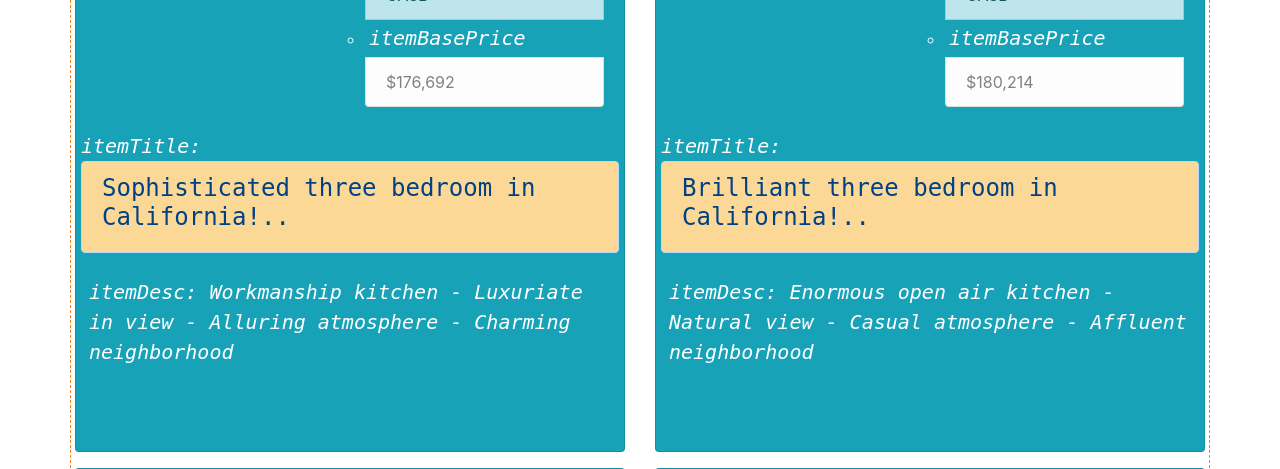
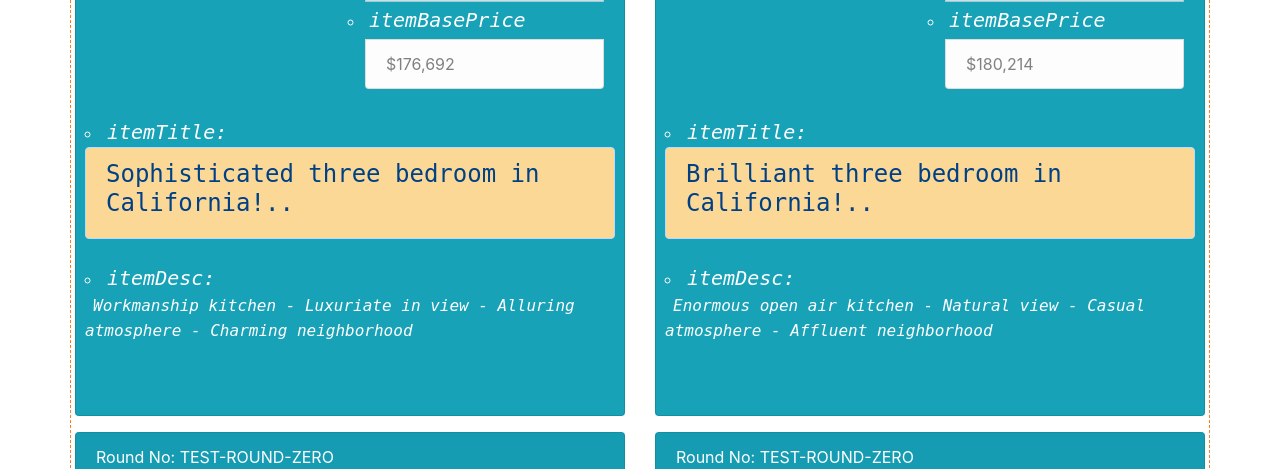
Before and after one commit to attila5287/pr3-machineLearning, a Flask app: page / in a window 1280 px wide. Shown: the part 2228-2697 px from the top of the page. Run offline with Flask 2, Linux system fonts and the light colour scheme; some libraries are stand-ins or nearby versions.

Commit message:
touch-up on html document for better web display of items

```diff
--- a/templates/testTenItems.html
+++ b/templates/testTenItems.html
@@ -201,11 +201,15 @@
                                 </div>
                             </div><br>
                             <div class="row ">
-                                <i> itemTitle: </i>
-                                <div class="alert alert-primary ">
-                                    <h4>{{ item.itemTitle }} </h4>
-                                </div>
-                                <i class="p-2 mb-2 ">itemDesc: {{ item.itemDesc}}</i>
+                                <li><i> itemTitle: </i>
+                                    <div class="alert alert-primary ">
+                                        <h4>{{ item.itemTitle }} </h4>
+                                    </div>
+                                </li>
+                                <li>
+                                    <i>itemDesc: </i><br>
+                                    <i class="p-2 mb-0 " style="font-size: 16px ">{{ item.itemDesc}}</i>
+                                </li>
                             </div>
                             <br>
                         </div><br>
```
